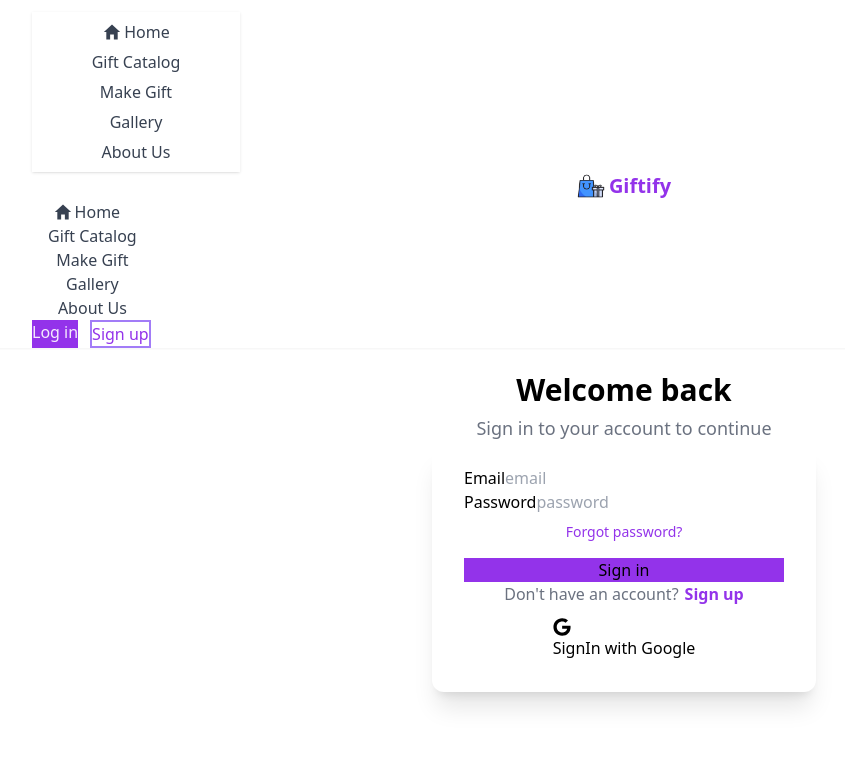
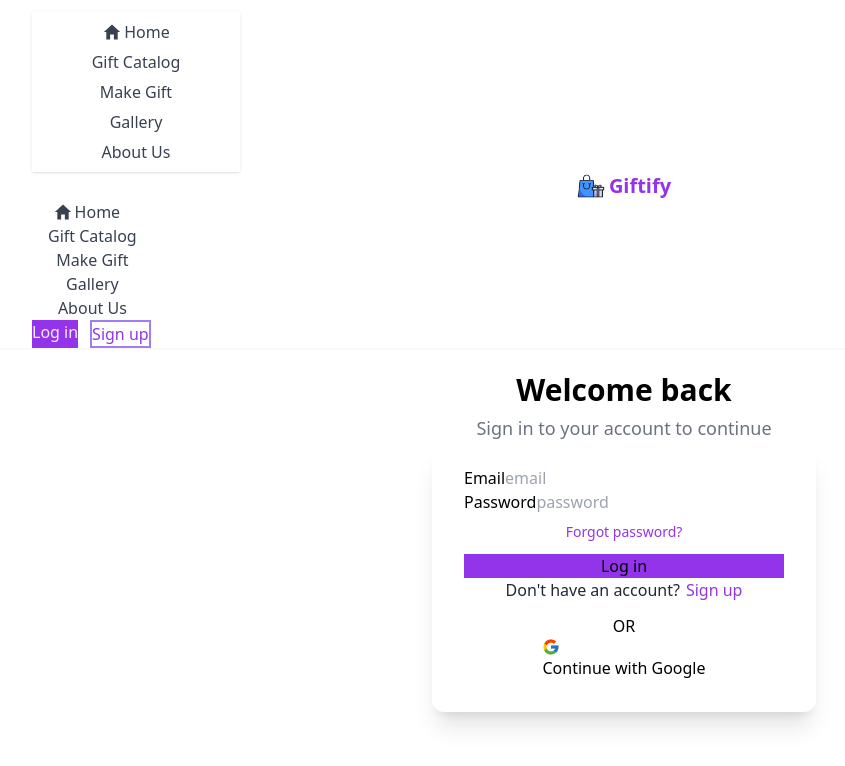
Before and after one commit to Md-Siyam94/giftify-client, a React (Vite) app: page /signIn in a window 1280 px wide. Shown: the top 766 px of the page, without its empty margins (16-861 px from the left). Built offline with nearby package versions, Linux system fonts and the light colour scheme; no server answers.

Commit message:
modified social login ui

```diff
--- a/src/components/Navbar.jsx
+++ b/src/components/Navbar.jsx
@@ -171,9 +171,9 @@ const Navbar = () => {
 
 
         <div className="navbar-end">
-        <div className="navbar-center hidden lg:flex">
-          <ul className="menu menu-horizontal px-1 space-x-3">{links}</ul>
-        </div>
+          <div className="navbar-center hidden lg:flex">
+            <ul className="menu menu-horizontal px-1 space-x-3">{links}</ul>
+          </div>
           {user ? (
             <div className="flex justify-center items-center gap-3">
               <div className="dropdown dropdown-end">
@@ -186,7 +186,7 @@ const Navbar = () => {
                   tabIndex={0}
                   className="menu menu-sm dropdown-content bg-base-100 font-semibold  rounded-box z-[1] mt-3 w-52 p-4 shadow space-y-2"
                 >
-                  <div className="px-2 text-small  opacity-70">
+                  <div className="px-2 text-xs  opacity-70">
                     {user?.displayName} <br />
                     {user?.email}
                   </div>
--- a/src/components/SocialLogin.jsx
+++ b/src/components/SocialLogin.jsx
@@ -3,6 +3,7 @@ import { FaGoogle } from "react-icons/fa";
 import Swal from "sweetalert2";
 import AuthContext from "../context/AuthContext/AuthContext";
 import { useNavigate } from "react-router-dom";
+import { FcGoogle } from "react-icons/fc";
 
 
 
@@ -32,10 +33,11 @@ const SocialLogin = () => {
 
     return (
         <div className='my-3 text-center'>
-            {/* <div className="divider">OR</div> */}
+            {/* <div className="divider divider-neutral">OR</div> */}
+            <div className="divider">OR</div>
             <button onClick={handleGoogleSignIn} className='btn'>
-                <FaGoogle className="font-bold md:text-lg"></FaGoogle>
-                SignIn with Google</button>
+                <FcGoogle className="md:text-lg" />
+                Continue with Google</button>
         </div>
     );
 };
--- a/src/layouts/withCommonLayout/pages/(signIn)/SignIn.jsx
+++ b/src/layouts/withCommonLayout/pages/(signIn)/SignIn.jsx
@@ -157,8 +157,8 @@ const SignIn = () => {
                             </h5>
 
 
-                            <div className="form-control mt-6">
-                                <input className="btn btn-p w-full text-neutral-content" type="submit" value="Sign in" />
+                            <div className="form-control mt-5">
+                                <input className="btn btn-p w-full text-neutral-content" type="submit" value="Log in" />
                             </div>
                         </form>
 
@@ -167,9 +167,9 @@ const SignIn = () => {
                         {/* Already have an account? */}
                         <div className="text-center">
                             <div className="flex justify-center items-center gap-0.5 md:gap-1.5">
-                                <p className="text-gray-500 text-sm md:text-base font-medium">{`Don't have an account?`}</p>
+                                <p className="text-gray-800 text-sm md:text-base">{`Don't have an account?`}</p>
                                 <Link to="/signUp">
-                                    <h4 className="font-semibold text-sm md:text-base text-p">Sign up</h4>
+                                    <h4 className="font-medium text-sm md:text-base text-p hover:underline">Sign up</h4>
                                 </Link>
                             </div>
                         </div>
--- a/src/layouts/withCommonLayout/pages/(signUp)/SignUp.jsx
+++ b/src/layouts/withCommonLayout/pages/(signUp)/SignUp.jsx
@@ -135,9 +135,9 @@ const SignUp = () => {
                         {/* Already have an account? */}
                         <div className="text-center">
                             <div className="flex justify-center items-center gap-0.5 md:gap-1.5">
-                                <p className="text-gray-500 text-sm md:text-base font-medium">Already have an account?</p>
+                                <p className="text-gray-800 text-sm md:text-base">Already have an account?</p>
                                 <Link to="/signIn">
-                                    <h4 className="font-semibold text-sm md:text-base text-p">Sign in</h4>
+                                    <h4 className="font-medium text-sm md:text-base text-p hover:underline">Sign in</h4>
                                 </Link>
                             </div>
                         </div>
```
